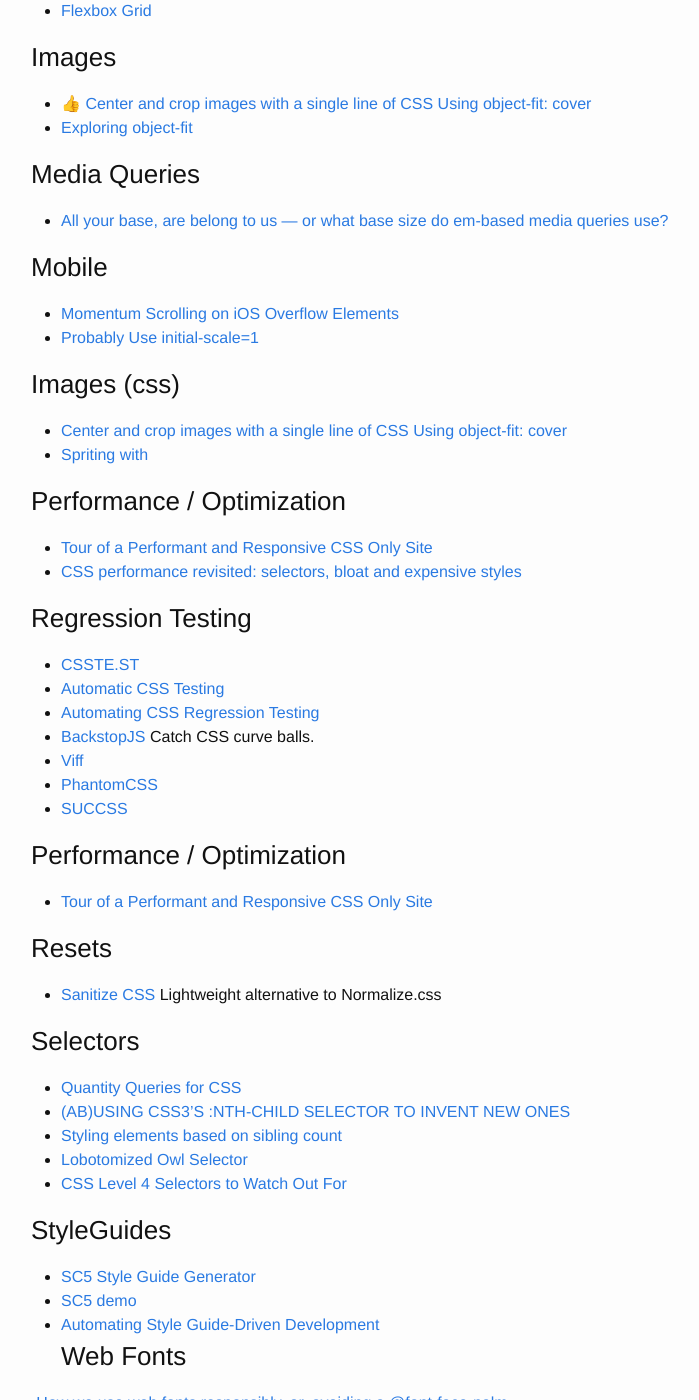
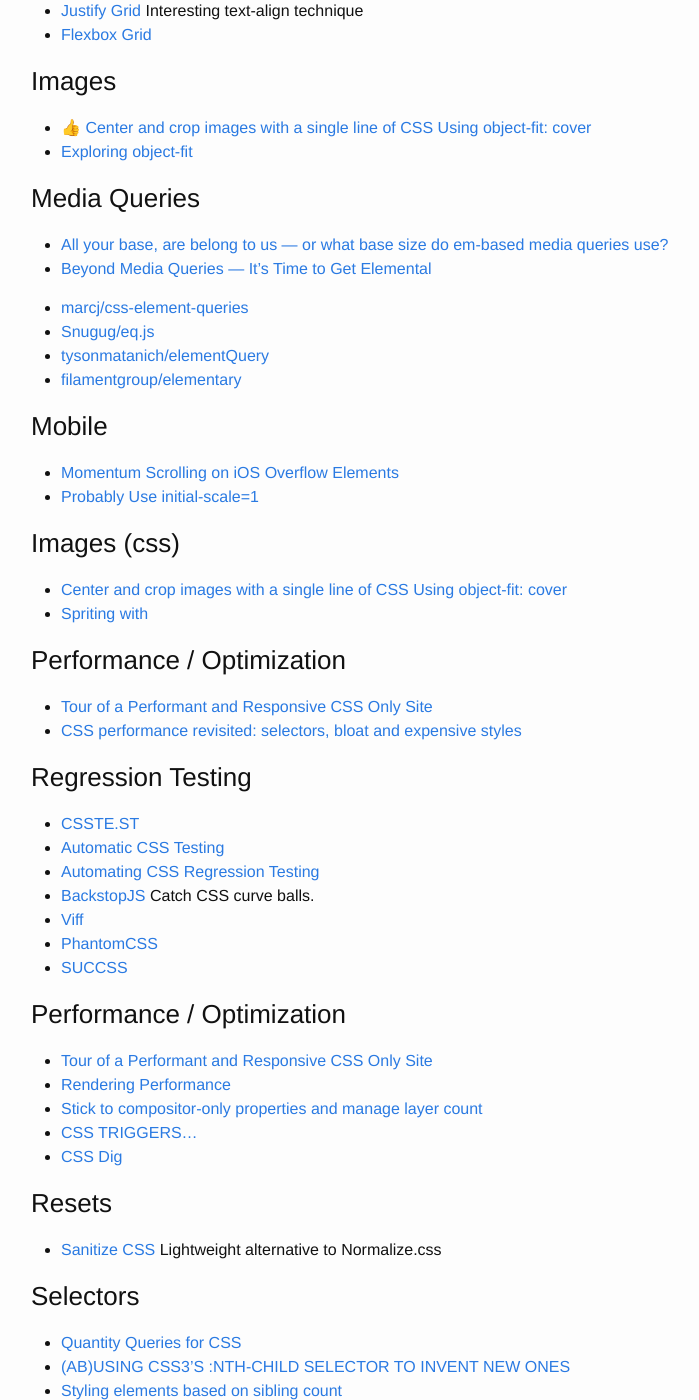
Before and after one commit to brownerd/brownerd.github.io, a Jekyll site: the page built from _posts/2015-01-01-reading-list-2015.md, in a window 1280 px wide and 1400 px high, scrolled down 3747 px. Shown: the whole window, without its empty margins (239-938 px from the left). Built offline with Jekyll 4.4.1, drawn with Linux system fonts in a browser that asks for light colours; emoji names are drawn with the system emoji font; some of the changed text lies outside the part shown.

```diff
--- a/_posts/2015-01-01-reading-list-2015.md
+++ b/_posts/2015-01-01-reading-list-2015.md
@@ -201,6 +202,15 @@ I generally hate grids, but I'm listing these to remember them.
 
 ### Media Queries
 - [All your base, are belong to us — or what base size do em-based media queries use?](http://blog.w3conversions.com/2015/03/all-your-base-are-belong-to-us-%E2%80%94-or-what-base-size-do-em-based-media-queries-use/)
+- [Beyond Media Queries — It’s Time to Get Elemental](http://www.sitepoint.com/beyond-media-queries-time-get-elemental/)
+
+
+- [marcj/css-element-queries](https://github.com/marcj/css-element-queries)
+- [Snugug/eq.js](https://github.com/Snugug/eq.js)
+- [tysonmatanich/elementQuery](https://github.com/tysonmatanich/elementQuery)
+- [filamentgroup/elementary](https://github.com/filamentgroup/elementary)
+
+
 
 
 
@@ -236,8 +246,10 @@ I generally hate grids, but I'm listing these to remember them.
 
 ### Performance / Optimization
 - [Tour of a Performant and Responsive CSS Only Site](http://css-tricks.com/tour-performant-responsive-css-site/)
-
-
+- [Rendering Performance](https://developers.google.com/web/fundamentals/performance/rendering/)
+- [Stick to compositor-only properties and manage layer count](https://developers.google.com/web/fundamentals/performance/rendering/stick-to-compositor-only-properties-and-manage-layer-count?hl=en)
+- [CSS TRIGGERS...](http://csstriggers.com/)
+- [CSS Dig](http://cssdig.com/)
 
 ### Resets
 
@@ -309,6 +321,17 @@ I generally hate grids, but I'm listing these to remember them.
 ## Finch
 - [Finch](https://meetfinch.com/docs/guides/wordpress) WP usage
 - [NGROK](https://ngrok.com/faq)
+
+
+
+
+
+## FizzBuzz
+- [Solving FizzBuzz with CSS](https://news.ycombinator.com/item?id=3939294)
+- [Fizz Buzz Test](http://c2.com/cgi/wiki?FizzBuzzTest)
+- [Fizzbuzz in CSS](http://codepen.io/boltaway/pen/fImjz)
+
+
 
 
 
```
Also changed, not shown: other parts of _posts/2015-01-01-reading-list-2015.md (+4 -0 lines), 1 other file.
